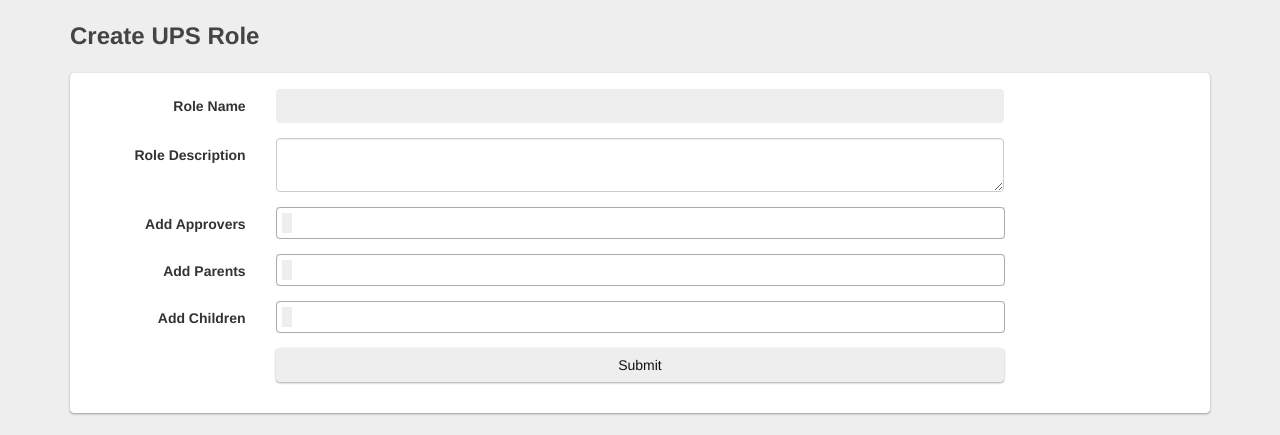
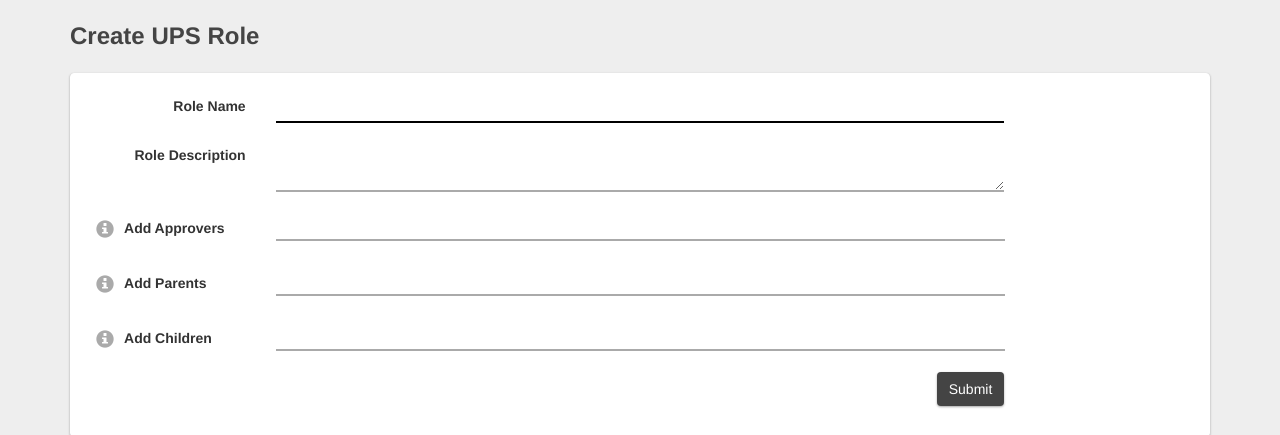
Before and after one commit to Jtaylorapps/Universal-Provisioning-System, a Flask app: template app/templates/create_role.html in a window 1280 px wide. Shown: the part 51-486 px from the top of the page. Run offline with Flask 2, Linux system fonts and the light colour scheme; the template is opened without the code that fills it: values that come from a table or form of the project are taken from there, others are empty; some libraries are stand-ins or nearby versions.

Commit message:
popovers and textboxes

```diff
--- a/app/static/css/base.css
+++ b/app/static/css/base.css
@@ -81,3 +81,71 @@
         border-radius: 4px;
     }
 }
+
+.select2-container--default .select2-selection--multiple .select2-selection__rendered {
+    margin-bottom: -17px !important;
+    border-radius: 0px !important;
+}
+
+.select2-container--default .select2-selection--multiple {
+    border: none!important;
+    border-radius: 0px !important;
+}
+
+.select2-container {
+    border-bottom: 2px solid #aaa !important;
+}
+
+.select2-container:focus {
+    border-bottom-color: black;
+}
+
+.select2-container:active {
+    border-bottom-color: black;
+}
+
+.select2-container--default.select2-container--focus .select2-selection--multiple {
+    border: none !important;
+    border-radius: 0px !important;
+}
+
+.select2-container--open .select2-dropdown--below {
+    border: none !important;
+    border-radius: 2px;
+    box-shadow: 0 1px 3px rgba(0,0,0,0.12), 0 1px 2px rgba(0,0,0,0.24) !important;
+}
+
+.select2-container--default .select2-search--inline .select2-search__field {
+    border: none !important;
+}
+
+textarea {
+    border-top: none !important;
+    border-left: none !important;
+    border-right: none !important;
+    border-bottom: 2px solid #aaa !important;
+    border-radius: 0px !important;
+    box-shadow: none !important;
+}
+
+.btn-dark {
+    background-color: #444 !important;
+    color: white !important;
+    border-radius: 4px !important;
+}
+
+.info-tip-new {
+    background-color: rgba(0,0,0,0);
+    padding: 4px !important;
+    color: #aaa;
+    outline: none !important;
+    box-shadow: none !important;
+}
+
+.info-tip-new:focus {
+    color: #101010;
+}
+
+.info-tip-new:active {
+    color: #101010;
+}
--- a/app/static/css/index.css
+++ b/app/static/css/index.css
@@ -122,7 +122,7 @@
   box-shadow: none !important;
   outline: none !important;
 }
-
+/*
 input {
 	//box-shadow: 0 1px 3px rgba(0,0,0,0.12) inset, 0 1px 2px rgba(0,0,0,0.24) inset !important;
 	background-color: #eee !important;
@@ -137,7 +137,16 @@
 .select2-container  {
 	background-color: #eee;
 }
+*/
 
+input {
+	border-top: none !important;
+	border-left: none !important;
+	border-right: none !important;
+	border-bottom: 2px solid #aaa !important;
+	border-radius: 0px !important;
+	box-shadow: none !important;
+}
 .empty-msg {
 	display: flex;
 	flex-direction: column;
--- a/app/templates/assign_access.html
+++ b/app/templates/assign_access.html
@@ -27,7 +27,11 @@
                 </div>
                 <!-- Submit button -->
                 <div class="form-group">
-                    <div class="col-md-offset-2 col-md-8">{{ form.submit(class_="form-control btn-primary") }}</div>
+                    <div class="col-md-offset-2 col-md-8" style="display: flex;justify-content: flex-end;">
+                        <div>
+                            {{ form.submit(class_="form-control btn-dark btn-primary") }}
+                        </div>
+                    </div>
                 </div>
             </div>
         </div>
--- a/app/templates/browse_requests.html
+++ b/app/templates/browse_requests.html
@@ -4,7 +4,7 @@
     <div class="browse-panel-search">
         <!-- Search Form -->
         <div class="col-xs-2">
-            <a href="{{ url_for('assign') }}" type="button" class="btn btn-primary browse-new-btn" aria-label="Left Align">
+            <a href="{{ url_for('assign') }}" type="button" class="btn btn-dark btn-primary browse-new-btn" aria-label="Left Align">
                 New Request
             </a>
         </div>
@@ -18,7 +18,7 @@
                         {{ form.query(maxlength=120, class_="form-control", placeholder="Search for Request", autofocus=true, required=true) }}
                         <!-- Submit button -->
                         <div class="input-group-btn">
-                            {{ form.submit(class_="btn btn-primary") }}
+                            {{ form.submit(class_="btn btn-dark btn-primary") }}
                         </div>
                     </div>
                 </div>
--- a/app/templates/create_role.html
+++ b/app/templates/create_role.html
@@ -1,5 +1,20 @@
 {% extends "base.html" %}
 {% block content %}
+    <script type="text/javascript">
+        $(function() {
+            $('html').click(function(e) {
+                $('.popup-marker').popover('hide');
+            });
+
+            $('.popup-marker').popover({
+                html: true,
+                trigger: 'manual'
+            }).click(function(e) {
+                $(this).popover('toggle');
+                e.stopPropagation();
+            });
+        });
+    </script>
     <div class="feed-title">
         Create UPS Role
     </div>
@@ -22,17 +37,41 @@
                 </div>
                 <!-- Add Approvers drop down -->
                 <div class="form-group">
-                    <label class="col-md-2 control-label">{{ form.approvers.label }}</label>
+                    <label class="col-md-2 control-label" style="display: flex; align-items: center;">
+                        <button
+                            data-placement="top" type="button" class="btn info-tip-new popup-marker" data-toggle="popover"
+                            data-content="Users listed as Approvers must approve all Requests for the Role. Requests will be approved by a manager if a Role has no Approvers."
+                        >
+                            <span class="glyphicon glyphicon-info-sign info-icon"></span>
+                        </button>
+                        {{ form.approvers.label }}
+                    </label>
                     <div class="col-md-8">{{ form.approvers(class_="form-control js-user-dropdown-ajax") }}</div>
                 </div>
                 <!-- Add Parent drop down -->
                 <div class="form-group">
-                    <label class="col-md-2 control-label">{{ form.parents.label }}</label>
+                    <label class="col-md-2 control-label" style="display: flex; align-items: center;">
+                        <button
+                            data-placement="top" type="button" class="btn info-tip-new popup-marker" data-toggle="popover"
+                            data-content="All assignments for Parent Roles will include this new Role"
+                        >
+                            <span class="glyphicon glyphicon-info-sign info-icon"></span>
+                        </button>
+                        {{ form.parents.label }}
+                    </label>
                     <div class="col-md-8">{{ form.parents(class_="form-control js-role-dropdown-ajax") }}</div>
                 </div>
                 <!-- Add Children drop down -->
                 <div class="form-group">
-                    <label class="col-md-2 control-label">{{ form.children.label }}</label>
+                    <label class="col-md-2 control-label" style="display: flex;align-items: center;">
+                        <button
+                            data-placement="top" type="button" class="btn info-tip-new popup-marker" data-toggle="popover"
+                            data-content="All assignments for the new Role with include these Children Roles"
+                        >
+                            <span class="glyphicon glyphicon-info-sign info-icon"></span>
+                        </button>
+                        {{ form.children.label }}
+                    </label>
                     <div class="col-md-8">{{ form.children(class_="form-control js-role-dropdown-ajax") }}</div>
                 </div>
                 {% if form.submit.errors %}
@@ -46,7 +85,11 @@
                 {% endif %}
                 <!-- Submit button -->
                 <div class="form-group">
-                    <div class="col-md-offset-2 col-md-8">{{ form.submit(class_="form-control btn-primary") }}</div>
+                    <div class="col-md-offset-2 col-md-8" style="display: flex;justify-content: flex-end;">
+                        <div>
+                        {{ form.submit(class_="form-control btn-dark btn-primary") }}
+                        </div>
+                    </div>
                 </div>
             </div>
         </div>
```
Also changed, not shown: app/templates/index.html (+0 -7 lines).
